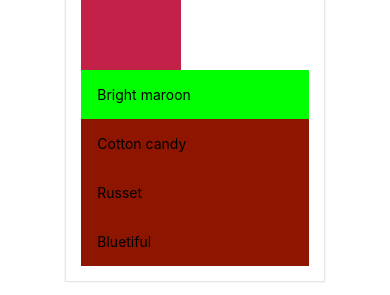
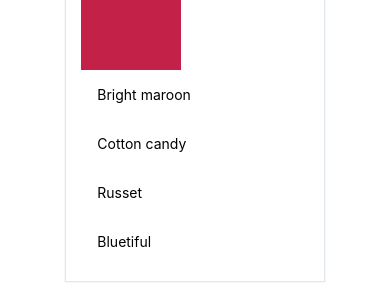
Before and after one commit to applena/color_trainer, a React Native app: screen / in a window 390 px wide. Both pictures are taken after a click on the button "CHOOSE THE CORRECT NAME". Shown: the part 296-591 px from the top of the page. Built offline with nearby package versions, Linux system fonts and the light colour scheme.

Commit message:
background colors working but fugly

```diff
--- a/App.js
+++ b/App.js
@@ -92,7 +92,7 @@ export default function App() {
     } else {
       setStatus('incorrect');
     }
-    // setTimeout(function () { getNewColor(colorArray); }, 1000);
+    setTimeout(function () { getNewColor(colorArray); }, 1000);
   }
 
   const saveScore = async (playerScore) => {
--- a/app.json
+++ b/app.json
@@ -2,7 +2,7 @@
   "expo": {
     "name": "colorTrainer",
     "slug": "colorTrainer",
-    "version": "1.0.9",
+    "version": "1.0.10",
     "orientation": "portrait",
     "icon": "./assets/icon.png",
     "splash": {
--- a/components/GuessNameGame.js
+++ b/components/GuessNameGame.js
@@ -15,7 +15,7 @@ function GuessNameGame(props) {
         <ListItem
           key={i}
           // containerStyle={{ backgroundColor: props.status === 'correct' ? '#00ff00' : props.status === 'incorrect' ? '#8e1600' : '#fff' }}
-          containerStyle={{ backgroundColor: props.chosenColor[1] === props.colorArray[i][1] ? '#00ff00' : '#8e1600' }}
+          containerStyle={{ backgroundColor: props.status === false ? '#fff' : props.chosenColor[1] === props.colorArray[i][1] ? '#00ff00' : '#8e1600' }}
         >
           <TouchableHighlight
             onClick={() => checkAnswer(props.colorArray[i])}
--- a/package.json
+++ b/package.json
@@ -1,6 +1,6 @@
 {
   "name": "colortrainer",
-  "version": "1.0.9",
+  "version": "1.0.10",
   "main": "node_modules/expo/AppEntry.js",
   "scripts": {
     "start": "expo start",
```
